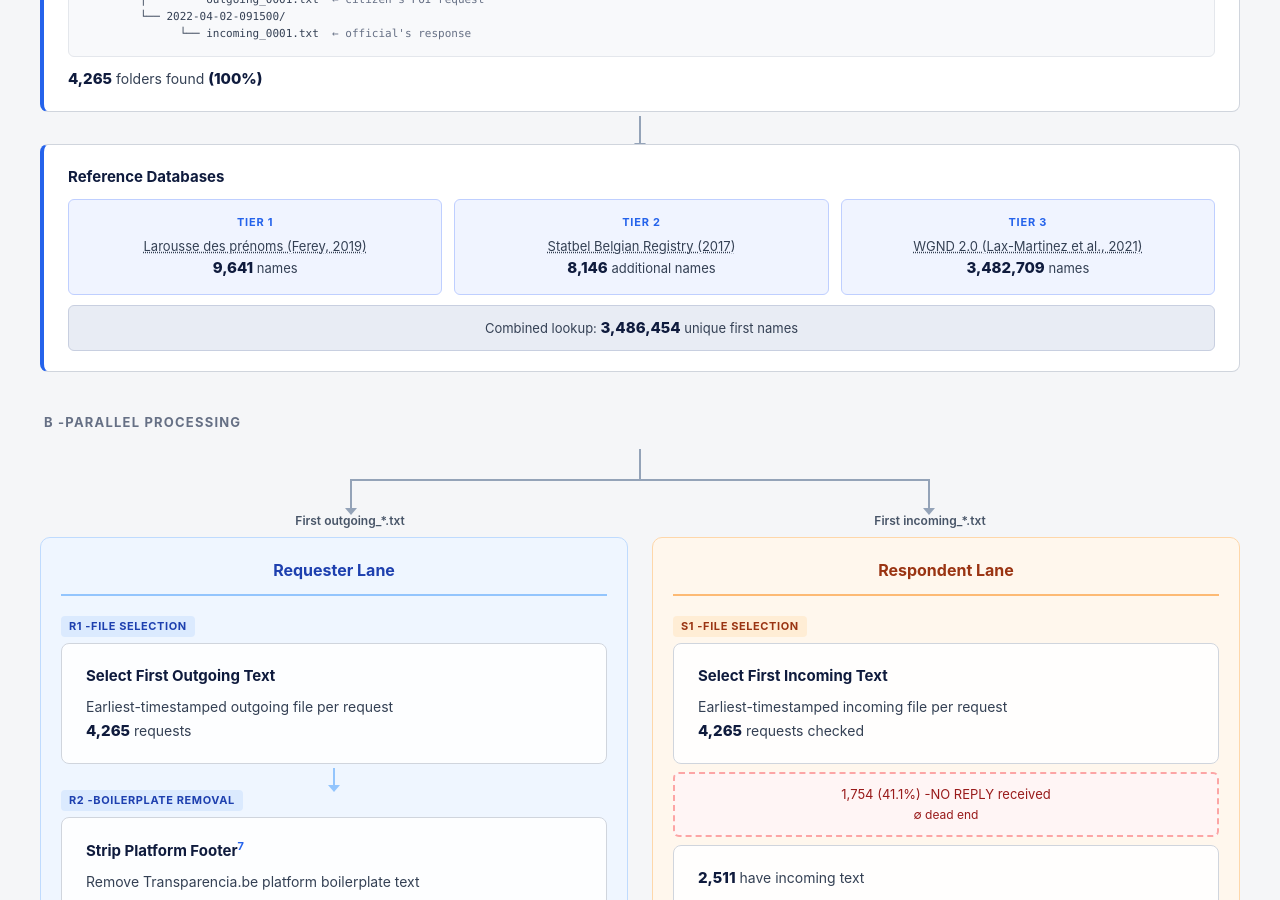
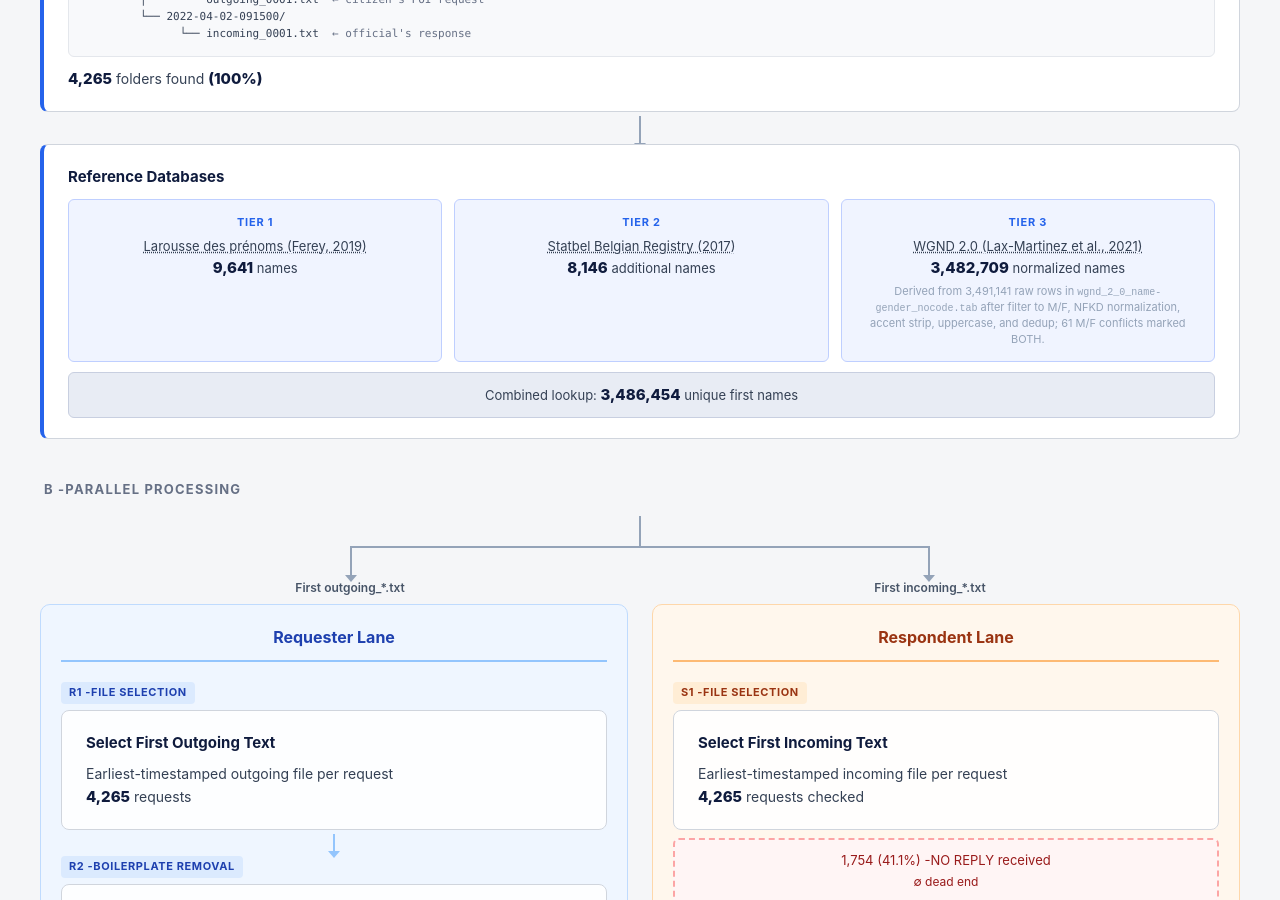
Before and after one commit to eqenrico-hub/eqenrico-hub.github.io, a Jekyll site: the page pipeline.html, which Jekyll copies as it is, in a window 1280 px wide and 900 px high, scrolled down 691 px. Built offline with Jekyll 4.4.1, drawn with Linux system fonts in a browser that asks for light colours.

Commit message:
docs: clarify how WGND 2.0 figure 3,482,709 is derived
Add explicit derivation note in both pipeline.html and pipeline-animated.html
explaining that 3,482,709 normalized names comes from 3,491,141 raw rows in
wgnd_2_0_name-gender_nocode.tab after Unicode NFKD normalization, accent
stripping, uppercasing, and deduplication; 61 same-normalized-name M/F
conflicts marked BOTH.

Verified against validate_gender_qwen.py:107-132 and
qwen_filter_stats_run.txt:9.

Co-Authored-By: Claude Opus 4.7 (1M context) <noreply@anthropic.com>

```diff
--- a/pipeline-animated.html
+++ b/pipeline-animated.html
@@ -473,7 +473,8 @@ body {
       <div class="tier-label">Tier 3</div>
       <div class="tier-name">WGND 2.0</div>
       <div class="tier-count" data-count-to="3482709">0</div>
-      <div style="font-size:12px;color:#64748b;">names (Harvard Dataverse, 182 countries)</div>
+      <div style="font-size:12px;color:#64748b;">normalized names (Harvard Dataverse, 182 countries)</div>
+      <div style="font-size:10.5px;color:#94a3b8;margin-top:4px;line-height:1.4;">From 3,491,141 raw rows after NFKD normalization + dedup; 61 M/F conflicts marked BOTH.</div>
     </div>
     <div class="tier-box tier-4 anim">
       <div class="tier-label">Tier 4</div>
--- a/pipeline.html
+++ b/pipeline.html
@@ -745,7 +745,7 @@ const CONFIG = {
       </div>
       <div class="tier-card">
         <div class="tier-label">Tier 3</div>
-        <p><a href="https://dataverse.harvard.edu/dataset.xhtml?persistentId=doi:10.7910/DVN/MSEGSJ" target="_blank" style="color:inherit;text-decoration:underline dotted;">WGND 2.0 (Lax-Martinez et al., 2021)</a><br><span class="num">3,482,709</span> names</p>
+        <p><a href="https://dataverse.harvard.edu/dataset.xhtml?persistentId=doi:10.7910/DVN/MSEGSJ" target="_blank" style="color:inherit;text-decoration:underline dotted;">WGND 2.0 (Lax-Martinez et al., 2021)</a><br><span class="num">3,482,709</span> normalized names<br><span style="font-size:11px;color:#94a3b8;display:block;margin-top:4px;line-height:1.4;">Derived from 3,491,141 raw rows in <code style="font-size:10px;">wgnd_2_0_name-gender_nocode.tab</code> after filter to M/F, NFKD normalization, accent strip, uppercase, and dedup; 61 M/F conflicts marked BOTH.</span></p>
       </div>
     </div>
     <div class="combined-bar">Combined lookup: <span class="num">3,486,454</span> unique first names</div>
```
